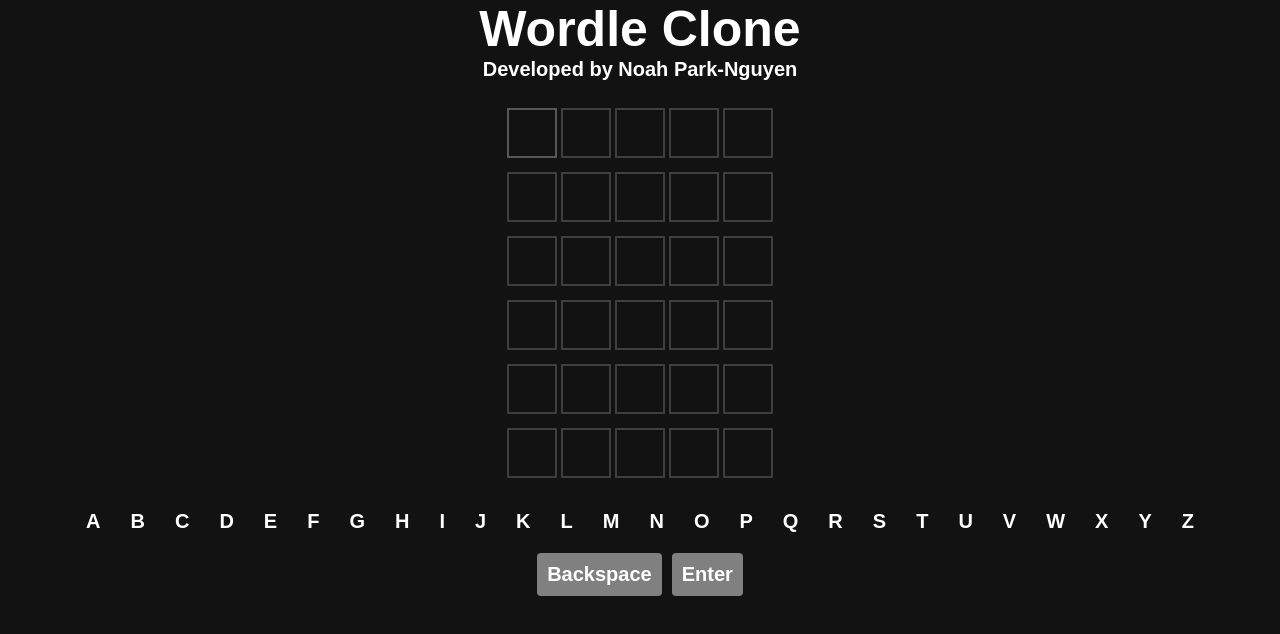
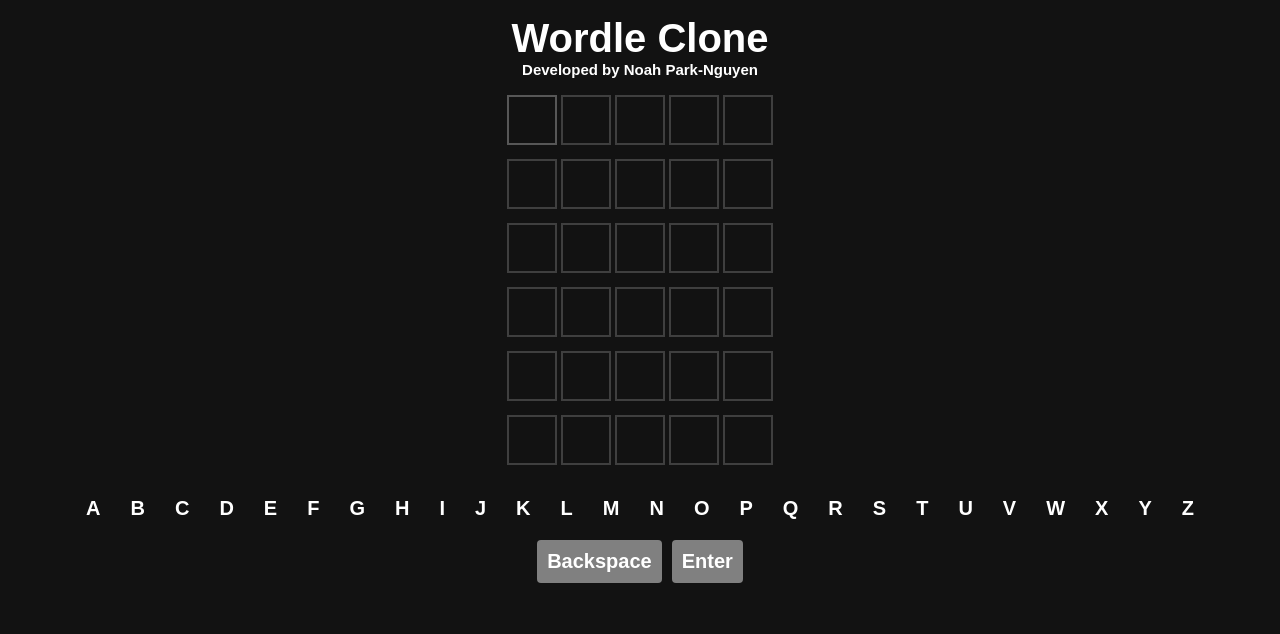
Before and after one commit to SerenePrince/Wordle-Clone-Old, a React (Vite) app: page / in a window 1280 px wide. Shown: the top 634 px of the page. Built offline with nearby package versions, Linux system fonts and the light colour scheme.

Commit message:
updated index

```diff
--- a/src/index.css
+++ b/src/index.css
@@ -14,22 +14,19 @@
 }
 
 h1 {
-  font-size: 50px;
+  padding-top: 1rem;
+  font-size: 40px;
 }
 
 h2 {
-  font-size: 20px;
-}
-
-p {
-  font-size: 10px;
+  font-size: 15px;
 }
 
 .grid-container {
   display: flex;
   flex-direction: column;
   align-items: center;
-  margin-top: 20px;
+  margin-top: 10px;
 }
 
 .grid-row {
```
